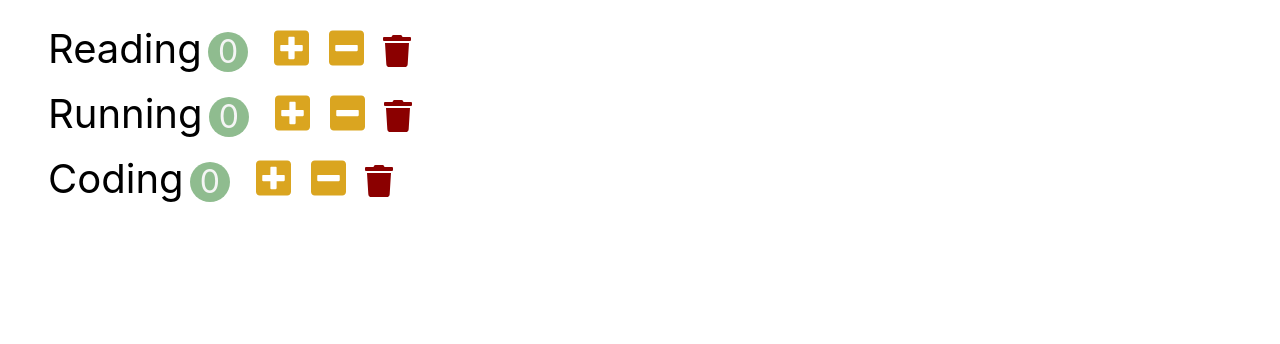
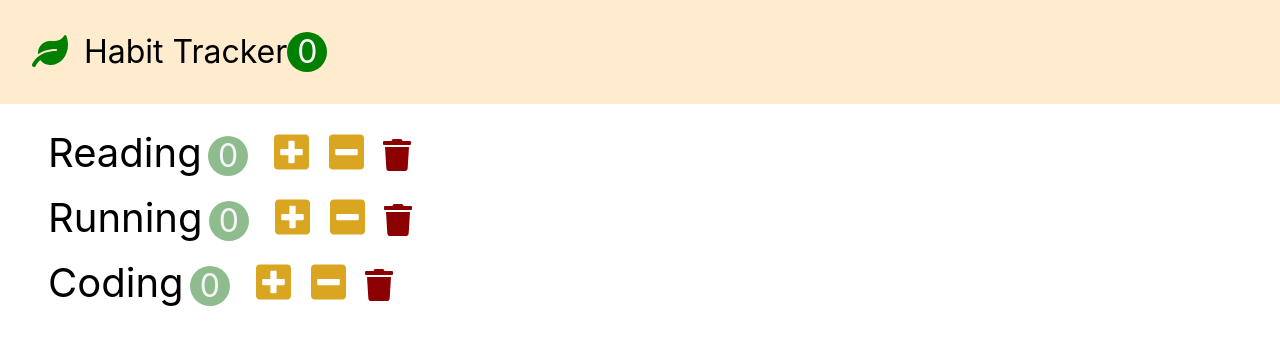
Before and after one commit to geena-keem/habit-tracker, a React (Create React App) app: page / in a window 1280 px wide. Shown: the top 344 px of the page. Built offline with nearby package versions, Linux system fonts and the light colour scheme.

Commit message:
Navbar 컴포넌트 생성 및 css

```diff
--- a/src/App.css
+++ b/src/App.css
@@ -1,3 +1,29 @@
+* {
+  box-sizing: border-box;
+}
+
+.navbar {
+  font-size: 2rem;
+  padding: 1em;
+  background-color: blanchedalmond;
+}
+
+.navbar-logo {
+  color: green;
+  margin-right: 0.5em;
+}
+
+.navbar-count {
+  display: inline-block;
+  text-align: center;
+  font-size: 2rem;
+  width: 2.5rem;
+  height: 2.5rem;
+  background-color: green;
+  color: white;
+  border-radius: 50%;
+}
+
 button {
   outline: none;
   border: 0;
--- a/src/app.jsx
+++ b/src/app.jsx
@@ -1,9 +1,72 @@
-import React from 'react';
+import React, { Component } from 'react';
 import './app.css';
 import Habits from './components/habits';
+import Navbar from './components/navbar';
 
-function App() {
-  return <Habits />;
+class App extends Component {
+  state = {
+    habits: [
+      { id: 1, name: 'Reading', count: 0 },
+      { id: 2, name: 'Running', count: 0 },
+      { id: 3, name: 'Coding', count: 0 },
+    ],
+  };
+
+  handleIncrement = (habit) => {
+    // console.log(`hadleIncrement ${habit.name}`);
+    const habits = [...this.state.habits];
+    const index = habits.indexOf(habit);
+
+    habits[index].count++;
+
+    // this.setState({ habits: habits });
+    this.setState({ habits });
+  };
+
+  handleDecrement = (habit) => {
+    // console.log(`hadleDecrement ${habit.name}`);
+    const habits = [...this.state.habits];
+    const index = habits.indexOf(habit);
+    const count = habits[index].count - 1;
+
+    habits[index].count = count < 0 ? 0 : count;
+
+    // if (habits[index].count <= 0) {
+    //   return;
+    // } else {
+    //   habits[index].count--;
+    // }
+
+    this.setState({ habits });
+  };
+
+  handleDelete = (habit) => {
+    // console.log(`handleDelete ${habit.name}`);
+
+    const habits = this.state.habits.filter((item) => item.id !== habit.id);
+    // filter를 사용해서 this.state에 있는 habits을 빙글빙글 돌면서 item을 전달 받은 후
+    // item.id와 삭제하고자 하는 habit.id가 동일하지 않은 것들만 골라내서 새로운 배열로 반환한다.
+
+    this.setState({ habits });
+  };
+
+  render() {
+    return (
+      <>
+        {/* totalCount: this.state에 있는 habits배열 중에
+        item.count가 0이상인 것들만 배열을 새로 만든 후 그 길이를 전달해준다. */}
+        <Navbar
+          totalCount={this.state.habits.filter((item) => item.count > 0).length}
+        />
+        <Habits
+          habits={this.state.habits}
+          onIncrement={this.handleIncrement}
+          onDecrement={this.handleDecrement}
+          onDelete={this.handleDelete}
+        />
+      </>
+    );
+  }
 }
 
 export default App;
--- a/src/components/habits.jsx
+++ b/src/components/habits.jsx
@@ -2,56 +2,22 @@
 import Habit from './habit';
 
 class Habits extends Component {
-  state = {
-    habits: [
-      { id: 1, name: 'Reading', count: 0 },
-      { id: 2, name: 'Running', count: 0 },
-      { id: 3, name: 'Coding', count: 0 },
-    ],
-  };
-
   handleIncrement = (habit) => {
-    // console.log(`hadleIncrement ${habit.name}`);
-    const habits = [...this.state.habits];
-    const index = habits.indexOf(habit);
-
-    habits[index].count++;
-
-    // this.setState({ habits: habits });
-    this.setState({ habits });
+    this.props.onIncrement(habit);
   };
 
   handleDecrement = (habit) => {
-    // console.log(`hadleDecrement ${habit.name}`);
-    const habits = [...this.state.habits];
-    const index = habits.indexOf(habit);
-    const count = habits[index].count - 1;
-
-    habits[index].count = count < 0 ? 0 : count;
-
-    // if (habits[index].count <= 0) {
-    //   return;
-    // } else {
-    //   habits[index].count--;
-    // }
-
-    this.setState({ habits });
+    this.props.onDecrement(habit);
   };
 
   handleDelete = (habit) => {
-    // console.log(`handleDelete ${habit.name}`);
-
-    const habits = this.state.habits.filter((item) => item.id !== habit.id);
-    // filter를 사용해서 this.state에 있는 habits을 빙글빙글 돌면서 item을 전달 받은 후
-    // item.id와 삭제하고자 하는 habit.id가 동일하지 않은 것들만 골라내서 새로운 배열로 반환한다.
-
-    this.setState({ habits });
+    this.props.onDelete(habit);
   };
 
   render() {
     return (
       <ul>
-        {this.state.habits.map((habit) => (
+        {this.props.habits.map((habit) => (
           <Habit
             key={habit.id}
             habit={habit}
--- /dev/null
+++ b/src/components/navbar.jsx
@@ -0,0 +1,15 @@
+import React, { Component } from 'react';
+
+class Navbar extends Component {
+  render() {
+    return (
+      <nav className="navbar">
+        <i className="navbar-logo fas fa-leaf"></i>
+        <span>Habit Tracker</span>
+        <span className="navbar-count">{this.props.totalCount}</span>
+      </nav>
+    );
+  }
+}
+
+export default Navbar;
```
